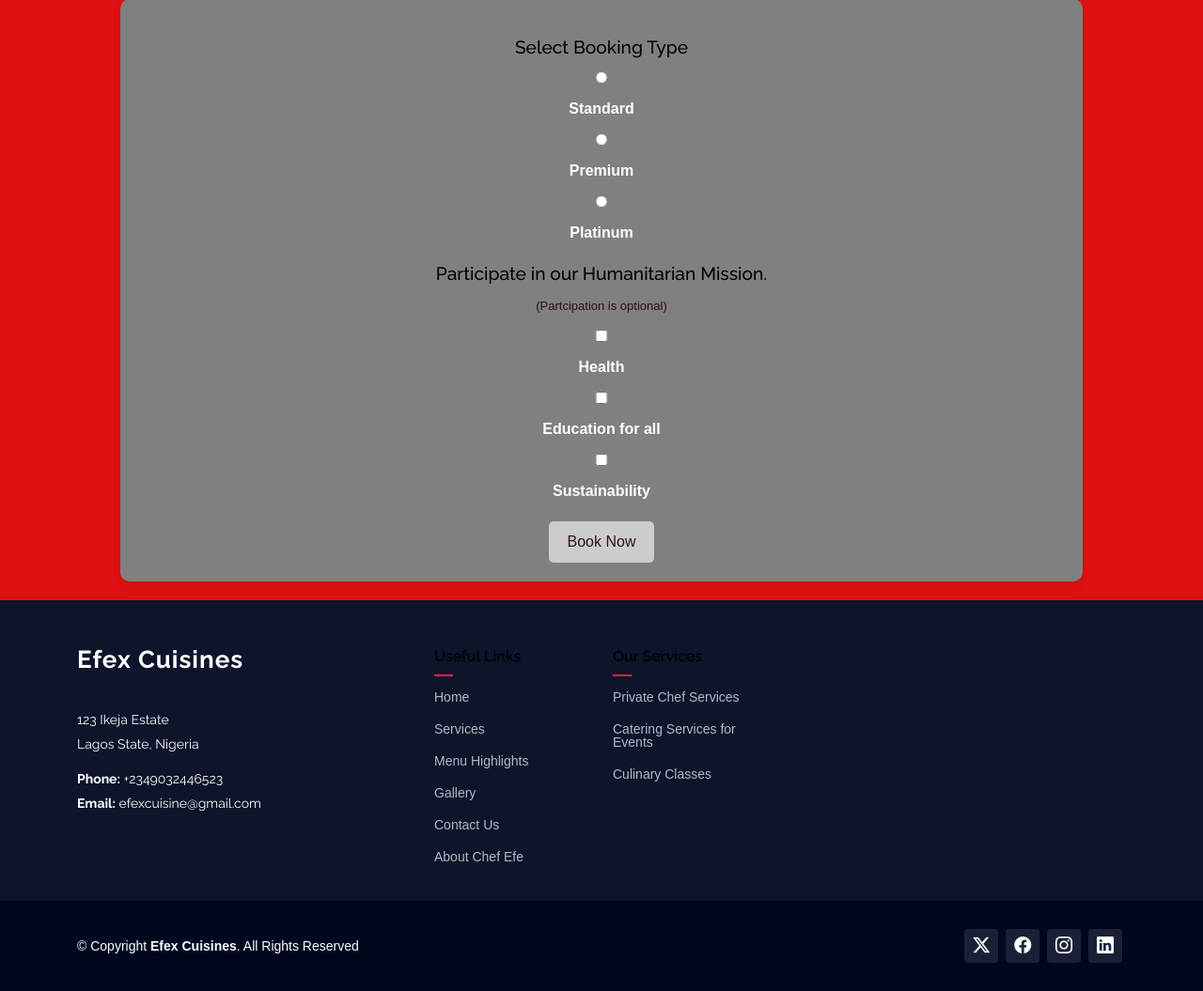
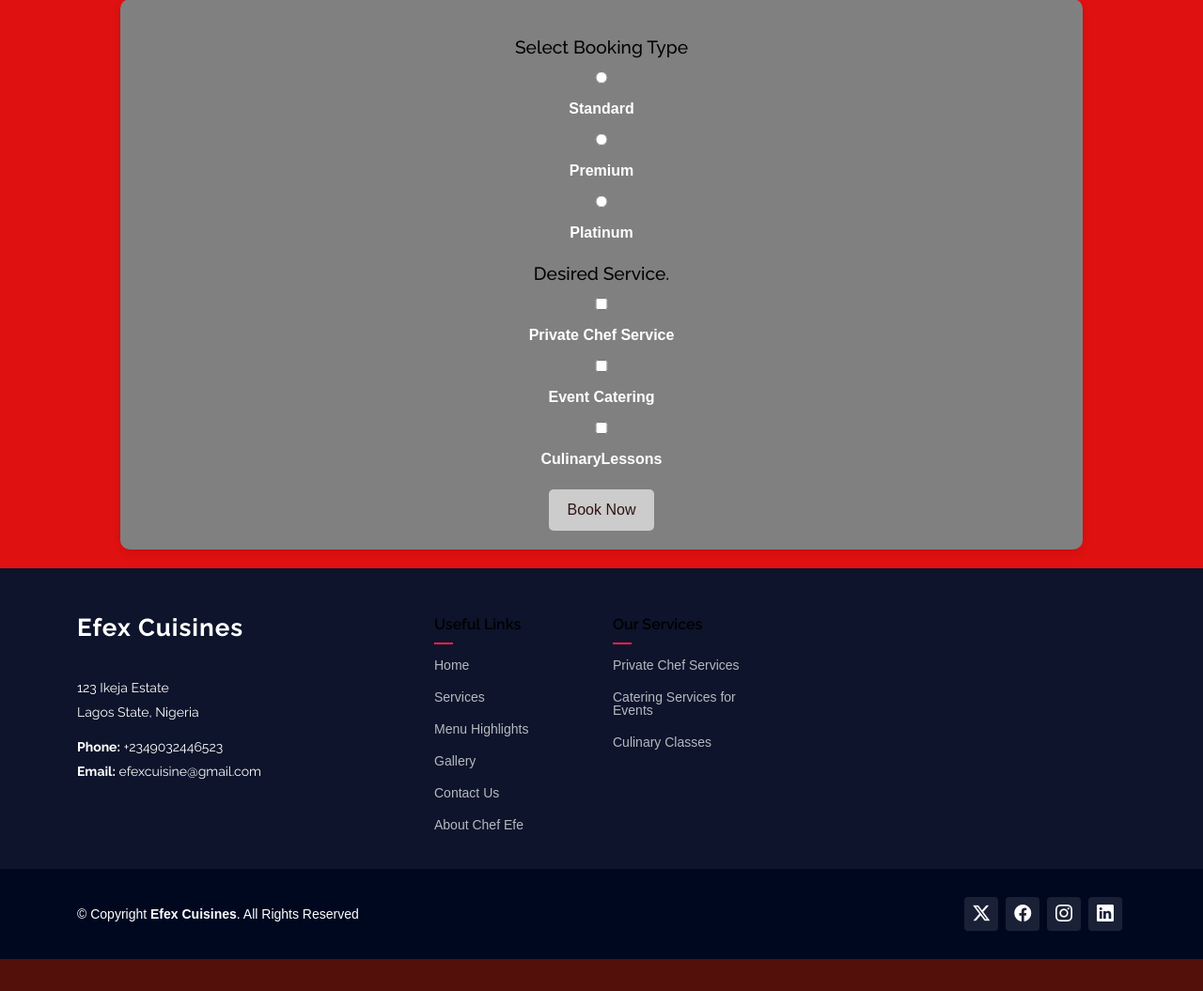
Before and after one commit to bigpriest21/final_project, a Flask app: page /bookingpage in a window 1280 px wide. Shown: the part 821-1876 px from the top of the page at 94% size. After the commit the page ends 1842 px from the top, so only its background shows below. Run offline with Flask 3, Linux system fonts and the light colour scheme; some libraries are stand-ins or nearby versions.

Commit message:
final touches on html

```diff
--- a/app/templates/bookingpage.html
+++ b/app/templates/bookingpage.html
@@ -6,9 +6,9 @@
   <title>Book Ticket - MasterManagement</title>
 
    <!-- Favicons -->
-<link rel="apple-touch-icon" sizes="180x180" href="{{ url_for('static', filename='images/icon.png') }}">
-<link rel="icon" type="image/png" sizes="32x32" href="{{ url_for('static', filename='images/icon.png') }}">
-<link rel="icon" type="image/png" sizes="16x16" href="{{ url_for('static', filename='images/icon.png') }}">
+<link rel="apple-touch-icon" sizes="180x180" href="{{ url_for('static', filename='images/efexicon.png') }}">
+<link rel="icon" type="image/png" sizes="32x32" href="{{ url_for('static', filename='images/efexicon.png') }}">
+<link rel="icon" type="image/png" sizes="16x16" href="{{ url_for('static', filename='images/efexicon.png') }}">
 
 <!-- Fonts -->
 <link href="https://fonts.googleapis.com" rel="preconnect">
@@ -277,11 +277,11 @@ input {
 
           <nav id="navmenu" class="navmenu">
             <ul>
-                <li><a href="#home">Home <br></a></li>
-                <li><a href="#services">Services</a></li>
-                <li><a href="#menu">Menu</a></li>
-                <li><a href="#gallery">Gallery</a></li>
-                <li><a href="#contact">Contact</a></li>
+                <li><a href="{{ url_for ('home') }}">Home <br></a></li>
+                <li><a href="{{ url_for ('home') }}">Services</a></li>
+                <li><a href="{{ url_for ('home') }}">Menu</a></li>
+                <li><a href="{{ url_for ('home') }}">Gallery</a></li>
+                <li><a href="{{ url_for ('home') }}">Contact</a></li>
                 <li><a href="#bookingpage">Book Now</a></li>
 
             </ul>
@@ -336,16 +336,15 @@ input {
     </div>
 
     <div class="charity-options">
-      <h4>Participate in our Humanitarian Mission.</h4>
-      <span style="color: #2e1313; font-size: small; font-weight: lighter;">(Partcipation is optional)</span>
+      <h4>Desired Service.</h4>
       <label>
-        <input type="checkbox" name="charity-mission" value="health"> Health
+        <input type="checkbox" name="charity-mission" value="health"> Private Chef Service
       </label>
       <label>
-        <input type="checkbox" name="charity-mission" value="education"> Education for all
+        <input type="checkbox" name="charity-mission" value="education"> Event Catering
       </label>
       <label>
-        <input type="checkbox" name="charity-mission" value="environment"> Sustainability
+        <input type="checkbox" name="charity-mission" value="environment"> CulinaryLessons
       </label>
     </div>
 
```
